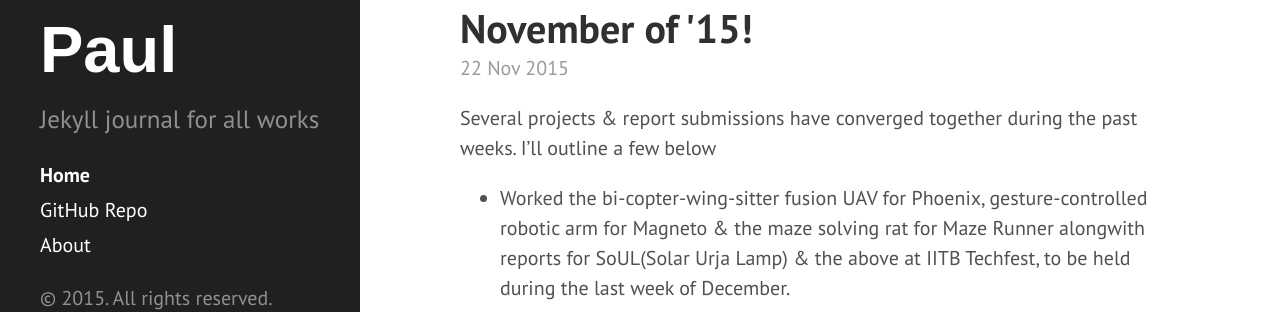
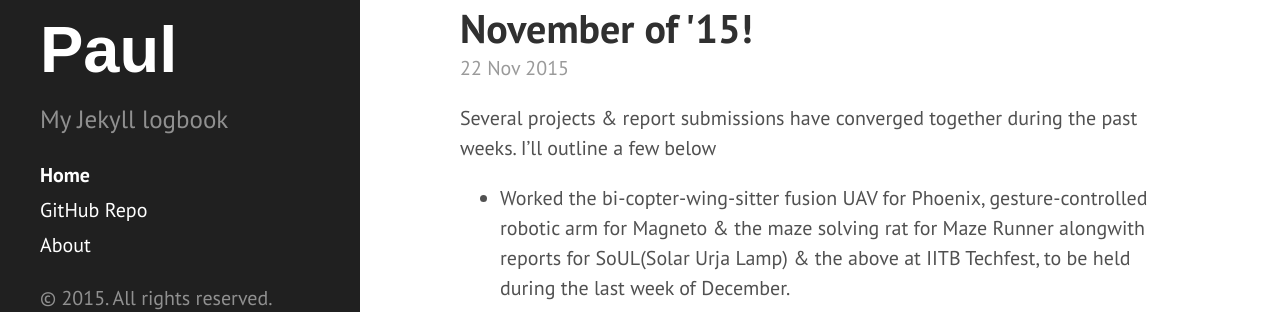
Before and after one commit to iakashpaul/iakashpaul.github.io, a Jekyll site: the page built from index.html, in a window 1280 px wide. Shown: the part 547-859 px from the top of the page. Built offline with Jekyll 4.4.1, drawn with Linux system fonts in a browser that asks for light colours; Markdown is read by kramdown in place of the engine named in the settings; the list of posts is cut into pages by our own code.

Commit message:
updated decription

```diff
--- a/_config.yml
+++ b/_config.yml
@@ -9,7 +9,7 @@ relative_permalinks: true
 # Setup
 title:            Akash Paul
 tagline:          'CZZ BTDUBZ'
-description:      'Jekyll journal for all works'
+description:      'My Jekyll logbook'
 url:              https://iakashpaul.github.io
 baseurl:          /
 
```
